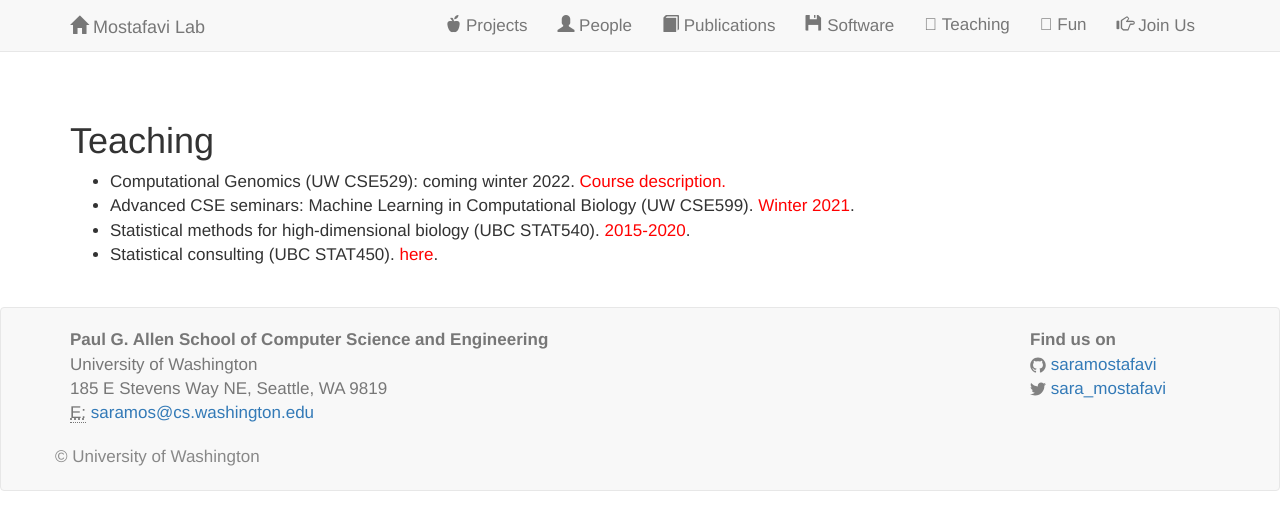
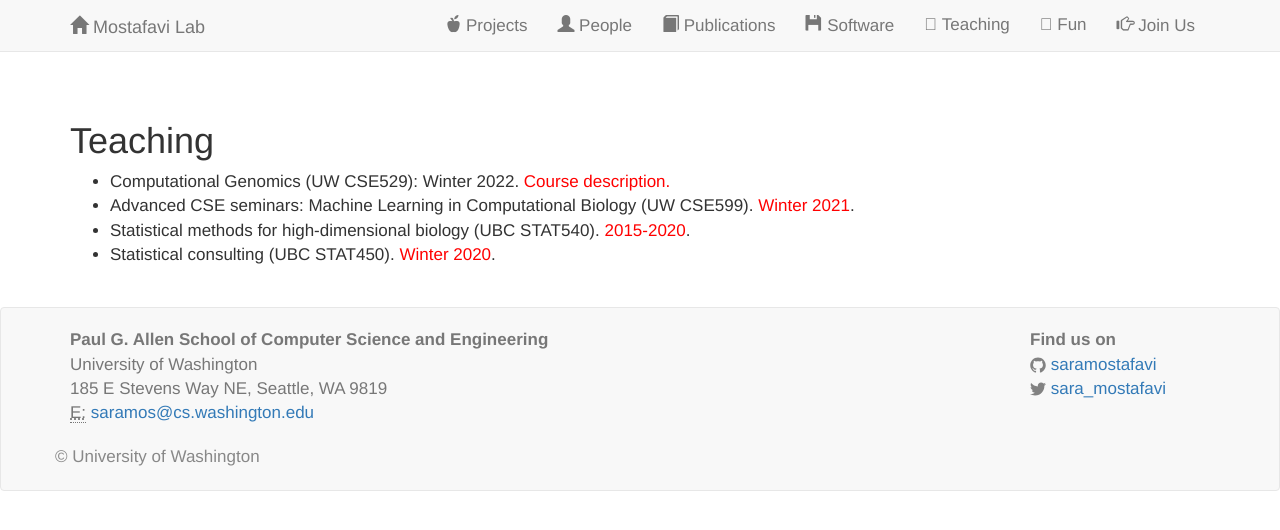
Before and after one commit to saramostafavi/saramostafavi.github.io, a Jekyll site: the page built from teaching.html, in a window 1280 px wide. Shown: the top 530 px of the page. Built offline with Jekyll 4.4.1, drawn with Linux system fonts in a browser that asks for light colours; nearby versions of some CDN libraries; a style sheet for code colours, icons or effects is not loaded.

Commit message:
Update teaching.html

```diff
--- a/teaching.html
+++ b/teaching.html
@@ -9,10 +9,10 @@ layout: default
 
      <p>
           <ul>
-            <li> Computational Genomics (UW CSE529):  coming winter 2022. <a href="https://docs.google.com/document/d/15oJZ7E9cwEnuy3lHYgQuNQYaOTYEIwue43IKi_fRwjU/edit?usp=sharing" style="color:red"> Course description.</a></li>
+            <li> Computational Genomics (UW CSE529):  Winter 2022. <a href="https://docs.google.com/document/d/15oJZ7E9cwEnuy3lHYgQuNQYaOTYEIwue43IKi_fRwjU/edit?usp=sharing" style="color:red"> Course description.</a></li>
             <li> Advanced CSE seminars: Machine Learning in Computational Biology (UW CSE599). <a href="https://sites.google.com/view/cse599cb/home" style="color:red">Winter 2021</a>.</li>
             <li> Statistical methods for high-dimensional biology (UBC STAT540).<a href="https://stat540-ubc.github.io/" style="color:red"> 2015-2020</a>.</li>
-            <li> Statistical consulting (UBC STAT450). <a href="https://courses.students.ubc.ca/cs/courseschedule?pname=subjarea&tname=subj-course&dept=STAT&course=450" style="color:red">here</a>.</li>
+            <li> Statistical consulting (UBC STAT450). <a href="https://courses.students.ubc.ca/cs/courseschedule?pname=subjarea&tname=subj-course&dept=STAT&course=450" style="color:red">Winter 2020</a>.</li>
           </ul>
       </p>
 
```
